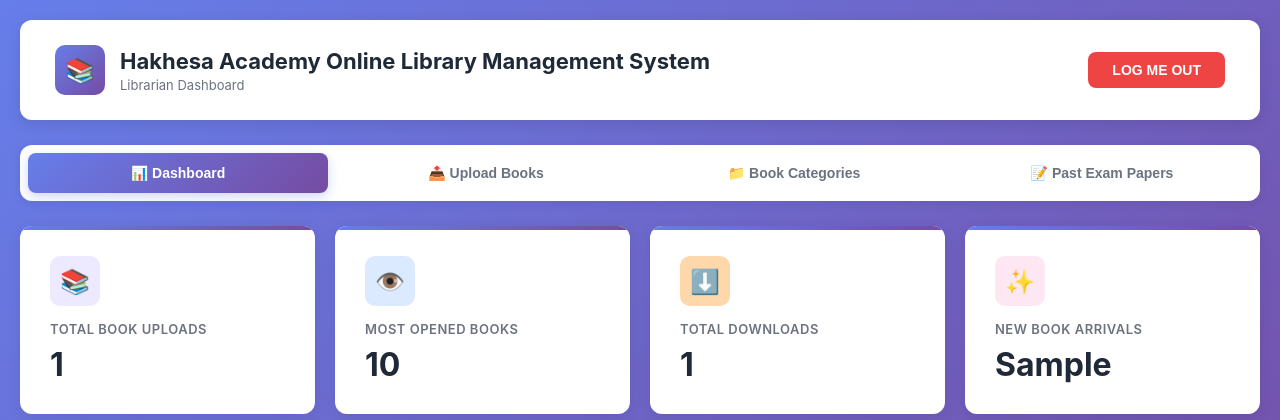
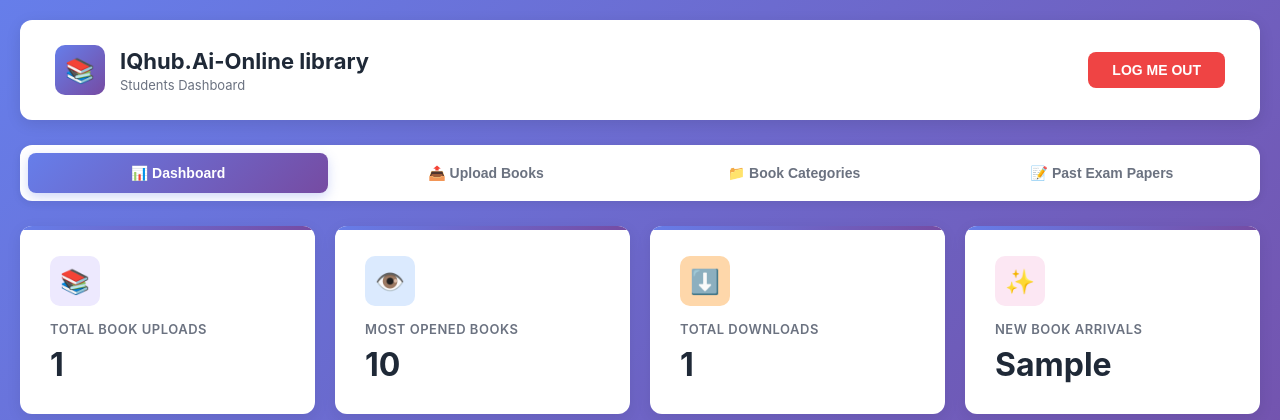
Before and after one commit to Allex025boyi/Hahkesa-SwiftLab, a Flask app: template templates/library.html in a window 1280 px wide. Shown: the top 420 px of the page. Run offline with Flask 3, Linux system fonts and the light colour scheme; the template is opened without the code that fills it: most values are stand-ins (such as "Sample title", 1, 10 or a date in 2020); parts of the project's set-up code (start-up, migrations or seed data) failed here and were passed over.

Commit message:
Update library.html

```diff
--- a/templates/library.html
+++ b/templates/library.html
@@ -4,7 +4,7 @@
 <head>
     <meta charset="UTF-8">
     <meta name="viewport" content="width=device-width, initial-scale=1.0">
-    <title>Hakhesa Academy - Librarian Dashboard</title>
+    <title>IQhub.Ai-Online library</title>
     <style>
         * {
             margin: 0;
@@ -741,8 +741,8 @@
             <div class="header-left">
                 <div class="logo">📚</div>
                 <div class="header-title">
-                    <h1>Hakhesa Academy Online Library Management System</h1>
-                    <p>Librarian Dashboard</p>
+                    <h1>IQhub.Ai-Online library</h1>
+                    <p>Students Dashboard</p>
                 </div>
             </div>
             <a href="#{#{{url_for('logout')}}#}">
```
